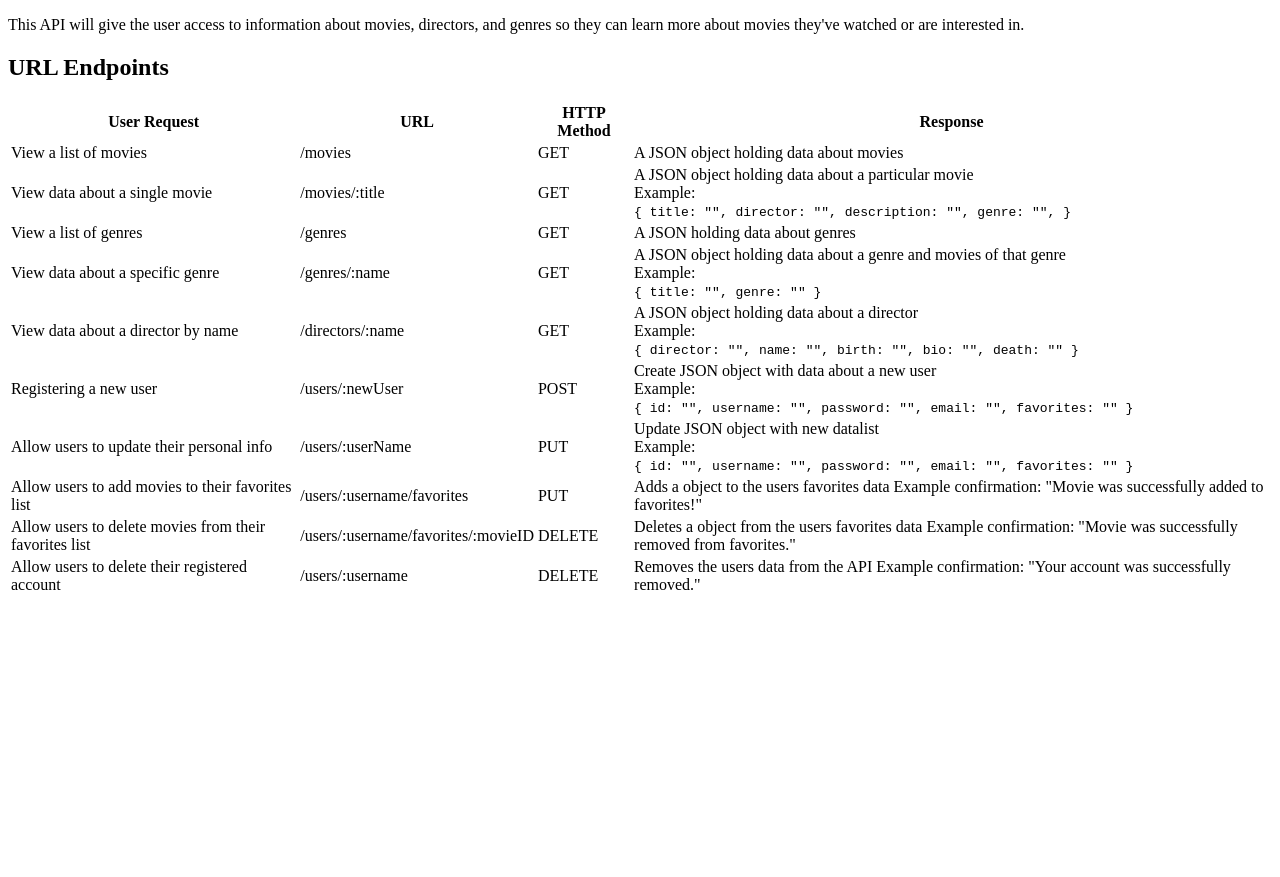
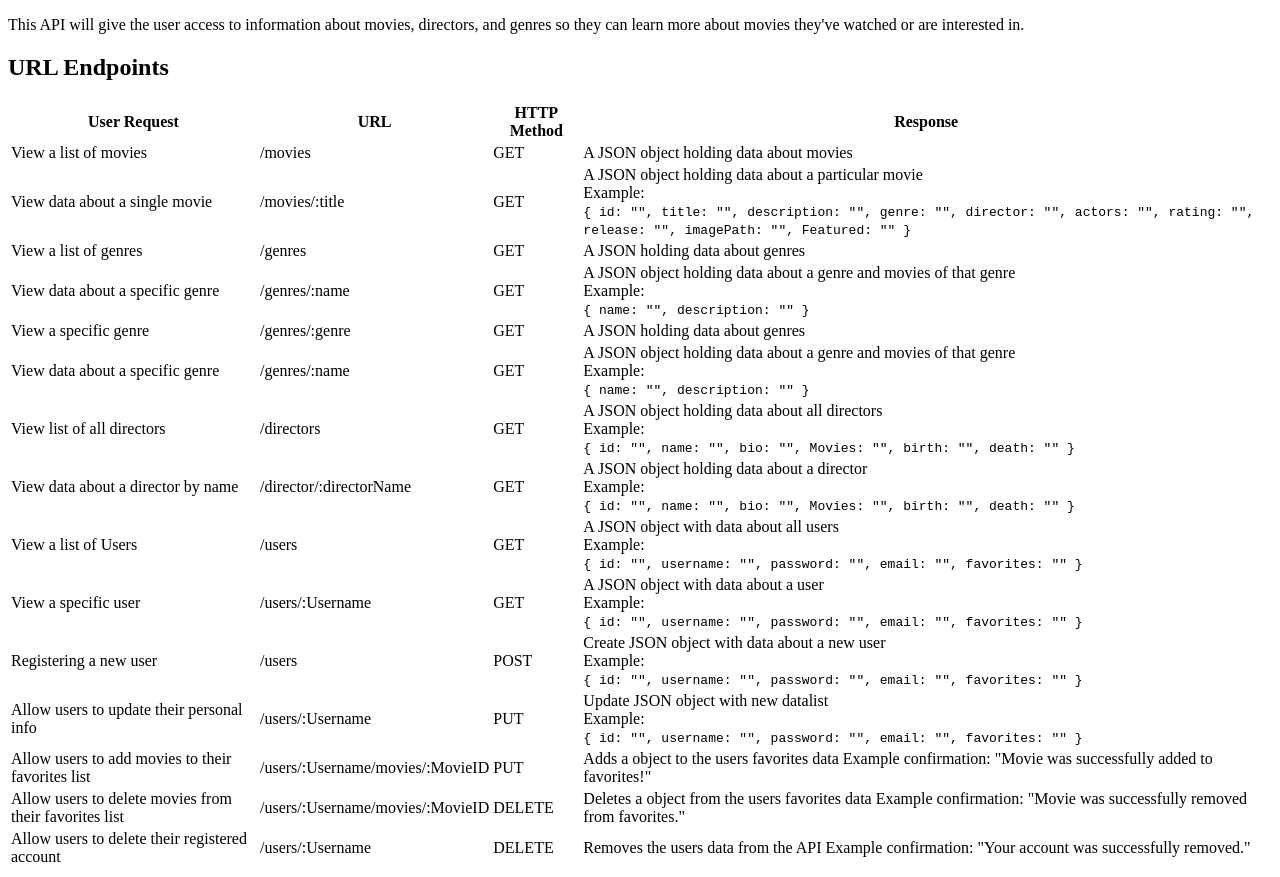
Before and after one commit to DrixaBoi/movie_api, a website: page documentation.html in a window 1280 px wide. Before the commit the page ends 800 px from the top, so only its background shows below. Drawn offline with Linux system fonts and the light colour scheme.

Commit message:
Update documentation.html
updated example information, and URL

```diff
--- a/documentation.html
+++ b/documentation.html
@@ -31,10 +31,16 @@
             <br>
             <code>
                 {
+                id: "",
                 title: "",
-                director: "",
                 description: "",
                 genre: "",
+                director: "",
+                actors: "",
+                rating: "",
+                release: "",
+                imagePath: "",
+                Featured: ""
                 }
             </code>
             <br>
@@ -56,8 +62,52 @@
             <br>
             <code>
                 {
-                title: "",
-                genre: ""
+                name: "",
+                description: ""
+                }
+            </code>
+            <br>
+          </td>
+        </tr>
+          <tr>
+            <td>View a specific genre</td>
+            <td>/genres/:genre</td>
+            <td>GET</td>
+            <td>A JSON holding data about genres</td>
+          </tr>
+          <tr>
+            <td>View data about a specific genre</td>
+            <td>/genres/:name</td>
+            <td>GET</td>
+            <td>A JSON object holding data about a genre and movies of that genre
+              <br>
+                Example:
+              <br>
+              <code>
+                  {
+                  name: "",
+                  description: ""
+                  }
+              </code>
+              <br>
+            </td>
+          </tr>
+          <tr>
+          <td>View list of all directors</td>
+          <td>/directors</td>
+          <td>GET</td>
+          <td>A JSON object holding data about all directors
+            <br>
+              Example:
+            <br>
+            <code>
+                {
+                id: "",
+                name: "",
+                bio: "",
+                Movies: "",
+                birth: "",
+                death: ""
                 }
             </code>
             <br>
@@ -65,7 +115,7 @@
         </tr>
         <tr>
           <td>View data about a director by name</td>
-          <td>/directors/:name</td>
+          <td>/director/:directorName</td>
           <td>GET</td>
           <td>A JSON object holding data about a director
             <br>
@@ -73,10 +123,11 @@
             <br>
             <code>
                 {
-                director: "",
+                id: "",
                 name: "",
+                bio: "",
+                Movies: "",
                 birth: "",
-                bio: "",
                 death: ""
                 }
             </code>
@@ -84,8 +135,48 @@
           </td>
         </tr>
         <tr>
+          <td>View a list of Users</td>
+          <td>/users</td>
+          <td>GET</td>
+          <td>A JSON object with data about all users
+            <br>
+              Example:
+            <br>
+            <code>
+                {
+                id: "",
+                username: "",
+                password: "",
+                email: "",
+                favorites: ""
+                }
+            </code>
+            <br>
+          </td>
+        </tr>
+        <tr>
+          <td>View a specific user</td>
+          <td>/users/:Username</td>
+          <td>GET</td>
+          <td>A JSON object with data about a user
+            <br>
+              Example:
+            <br>
+            <code>
+                {
+                id: "",
+                username: "",
+                password: "",
+                email: "",
+                favorites: ""
+                }
+            </code>
+            <br>
+          </td>
+        </tr>
+        <tr>
           <td>Registering a new user</td>
-          <td>/users/:newUser</td>
+          <td>/users</td>
           <td>POST</td>
           <td>Create JSON object with data about a new user
             <br>
@@ -105,7 +196,7 @@
         </tr>
         <tr>
           <td>Allow users to update their personal info</td>
-          <td>/users/:userName</td>
+          <td>/users/:Username</td>
           <td>PUT</td>
           <td>Update JSON object with new datalist
             <br>
@@ -125,7 +216,7 @@
         </tr>
         <tr>
           <td>Allow users to add movies to their favorites list</td>
-          <td>/users/:username/favorites</td>
+          <td>/users/:Username/movies/:MovieID</td>
           <td>PUT</td>
           <td>Adds a object to the users favorites data
             Example confirmation:
@@ -134,7 +225,7 @@
         </tr>
         <tr>
           <td>Allow users to delete movies from their favorites list</td>
-          <td>/users/:username/favorites/:movieID</td>
+          <td>/users/:Username/movies/:MovieID</td>
           <td>DELETE</td>
           <td>Deletes a object from the users favorites data
             Example confirmation:
@@ -143,7 +234,7 @@
         </tr>
         <tr>
           <td>Allow users to delete their registered account</td>
-          <td>/users/:username</td>
+          <td>/users/:Username</td>
           <td>DELETE</td>
           <td>Removes the users data from the API
             Example confirmation:
```
